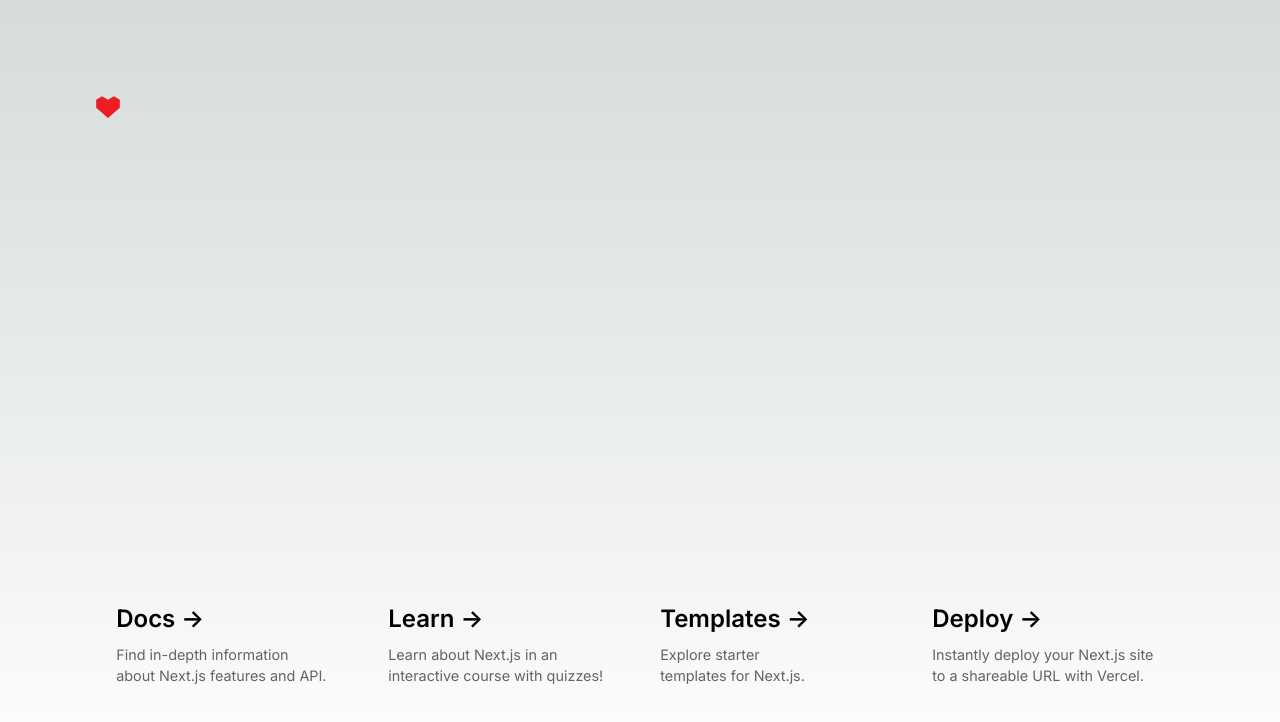
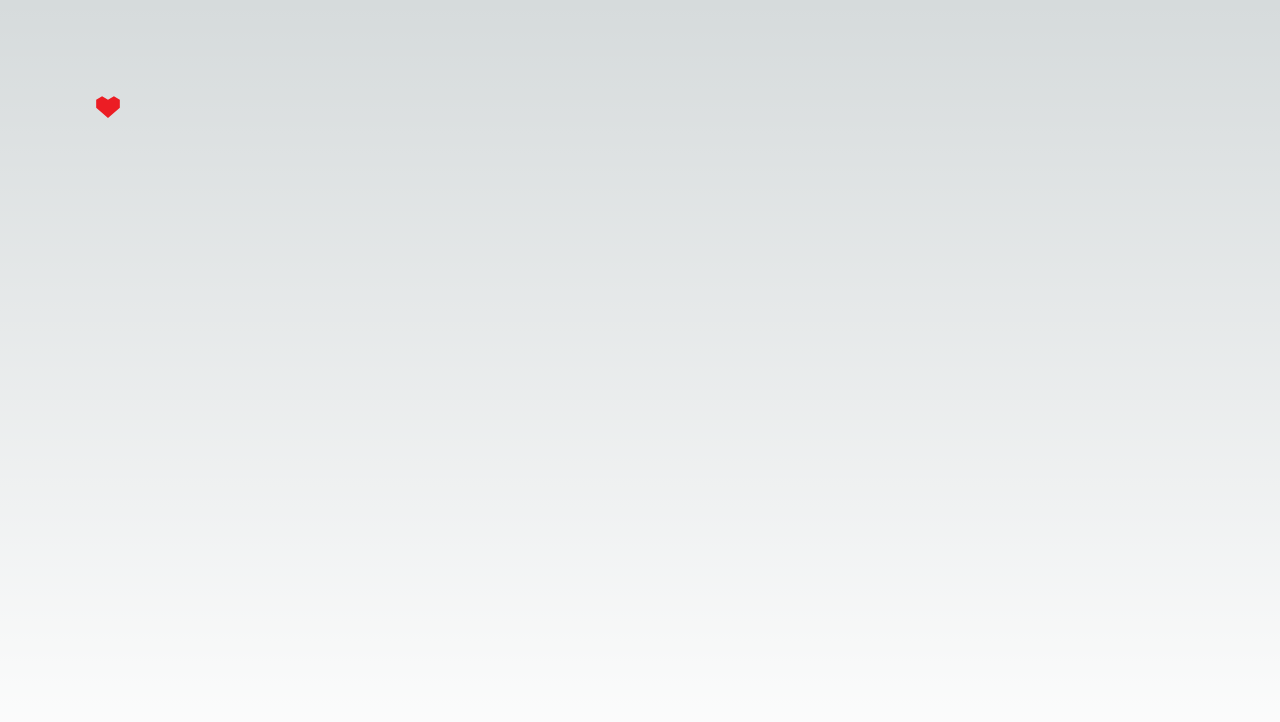
Before and after one commit to chcald/zara-web-challenge, a Next.js app: page / in a window 1280 px wide. Shown: the top 722 px of the page. Built offline with nearby package versions, Linux system fonts and the light colour scheme.

Commit message:
remove unnecessary code

```diff
--- a/src/app/page.tsx
+++ b/src/app/page.tsx
@@ -14,58 +14,6 @@ export default function Home() {
           priority
         />
       </div>
-
-      <div className={styles.grid}>
-        <a
-          href="https://nextjs.org/docs?utm_source=create-next-app&utm_medium=appdir-template&utm_campaign=create-next-app"
-          className={styles.card}
-          target="_blank"
-          rel="noopener noreferrer"
-        >
-          <h2>
-            Docs <span>-&gt;</span>
-          </h2>
-          <p>Find in-depth information about Next.js features and API.</p>
-        </a>
-
-        <a
-          href="https://nextjs.org/learn?utm_source=create-next-app&utm_medium=appdir-template&utm_campaign=create-next-app"
-          className={styles.card}
-          target="_blank"
-          rel="noopener noreferrer"
-        >
-          <h2>
-            Learn <span>-&gt;</span>
-          </h2>
-          <p>Learn about Next.js in an interactive course with&nbsp;quizzes!</p>
-        </a>
-
-        <a
-          href="https://vercel.com/templates?framework=next.js&utm_source=create-next-app&utm_medium=appdir-template&utm_campaign=create-next-app"
-          className={styles.card}
-          target="_blank"
-          rel="noopener noreferrer"
-        >
-          <h2>
-            Templates <span>-&gt;</span>
-          </h2>
-          <p>Explore starter templates for Next.js.</p>
-        </a>
-
-        <a
-          href="https://vercel.com/new?utm_source=create-next-app&utm_medium=appdir-template&utm_campaign=create-next-app"
-          className={styles.card}
-          target="_blank"
-          rel="noopener noreferrer"
-        >
-          <h2>
-            Deploy <span>-&gt;</span>
-          </h2>
-          <p>
-            Instantly deploy your Next.js site to a shareable URL with Vercel.
-          </p>
-        </a>
-      </div>
     </main>
   );
 }
```
